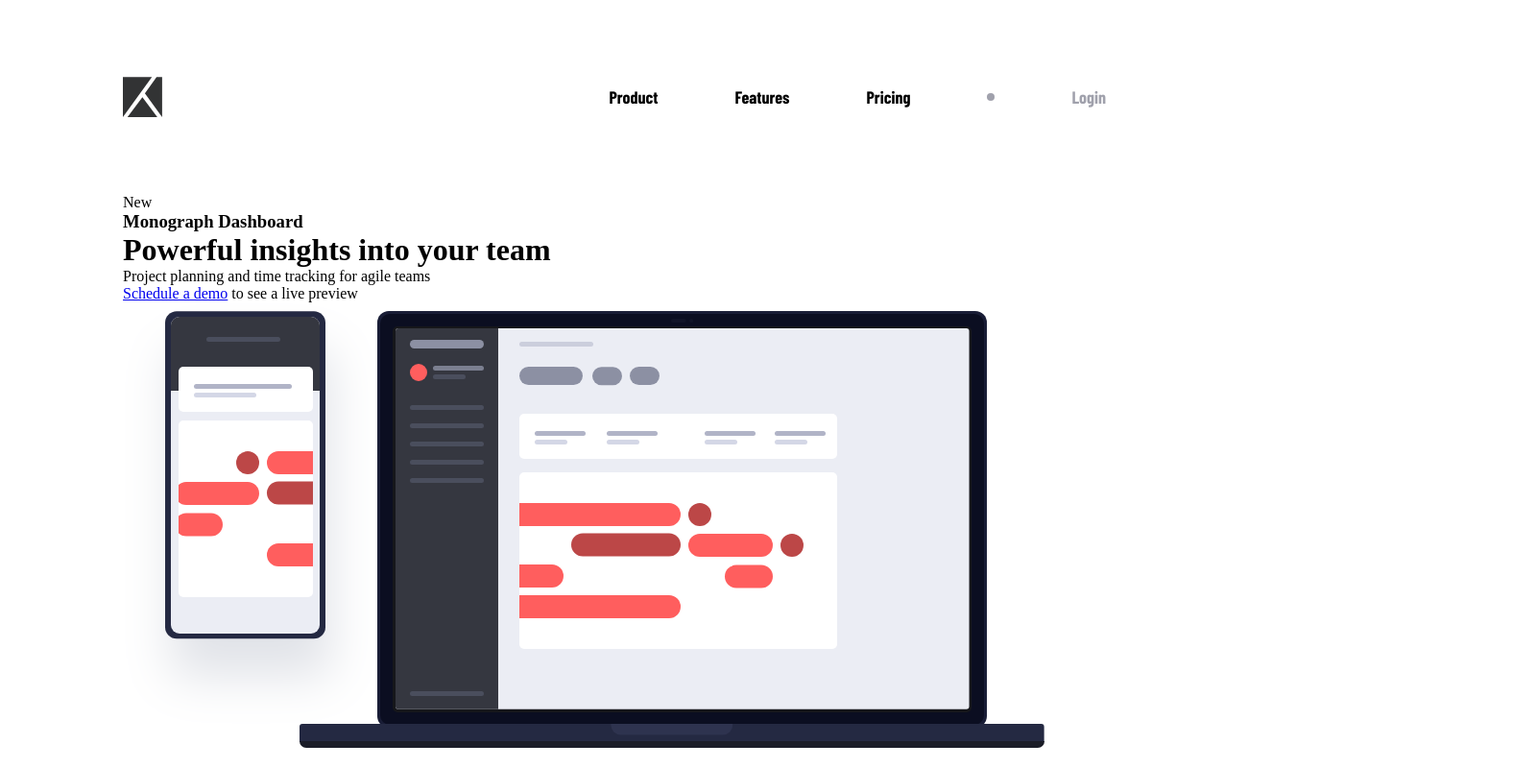
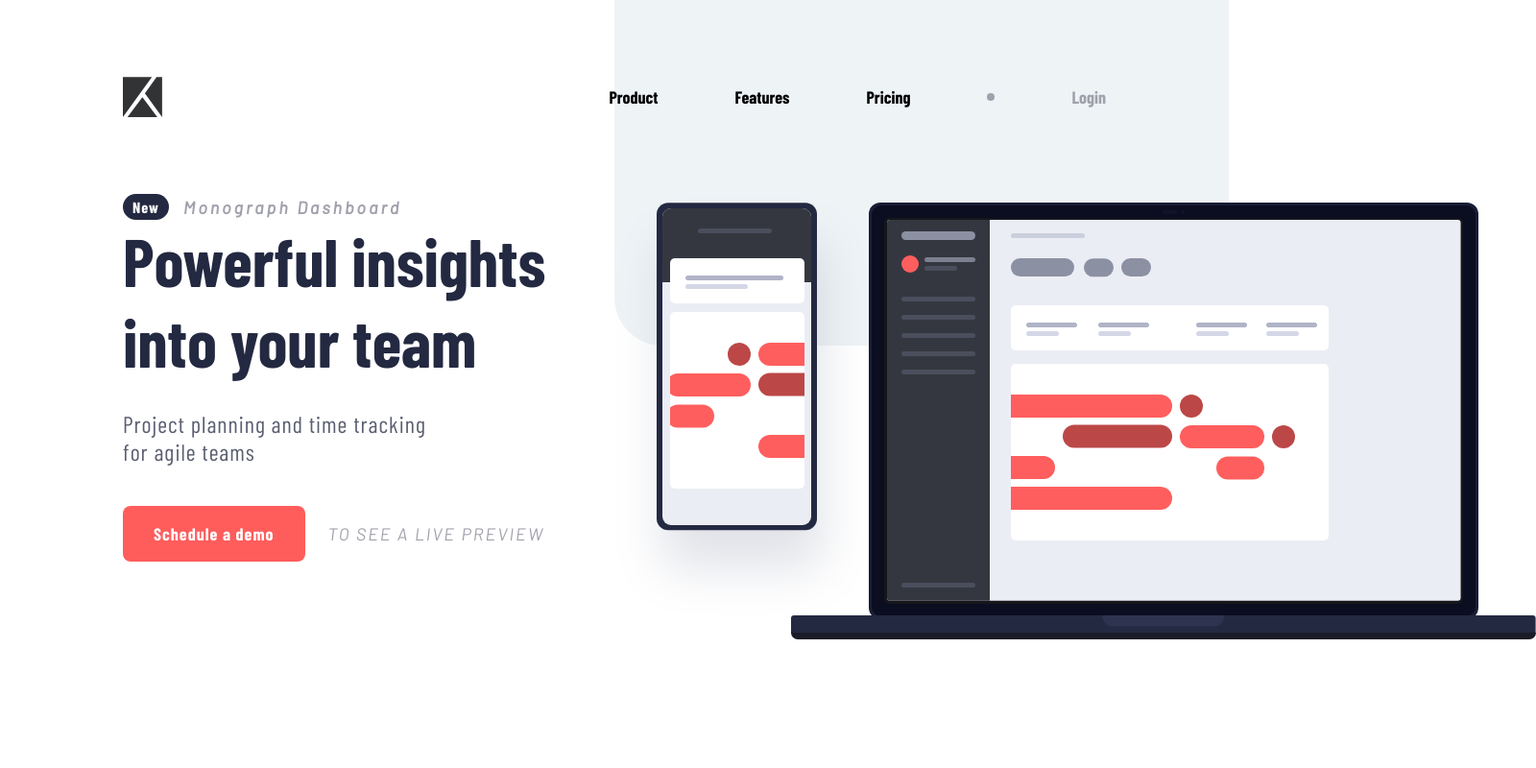
Before and after one commit to ahmedkhalilexe/project-tracking-intro-component-master, a plain HTML site: page index.html in a window 1280 px wide. Shown: the whole page at 96% size, 1600 px wide, since content can reach past the window. Drawn offline with nearby package versions, Linux system fonts and the light colour scheme.

Commit message:
added header css

```diff
--- a/index.html
+++ b/index.html
@@ -32,8 +32,14 @@
             <span>New</span>
             <h3>Monograph Dashboard</h3>
           </div>
-          <h1 class="Heading">Powerful insights into your team</h1>
-          <p>Project planning and time tracking for agile teams</p>
+          <h1 class="Heading">
+            Powerful insights <br />
+            into your team
+          </h1>
+          <p>
+            Project planning and time tracking<br />
+            for agile teams
+          </p>
           <!-- click to action buttons -->
           <div class="CTR">
             <a href="#">Schedule a demo</a>
--- a/style.css
+++ b/style.css
@@ -8,12 +8,14 @@
 }
 :root {
   --red: hsl(0, 100%, 68%);
+  --lightRed: hsla(0, 100%, 68%, 0.609);
   --veryDarkBlue: hsl(230, 29%, 20%);
   --darkGrayishBlue: hsl(230, 11%, 40%);
   --grayishBlue: hsl(231, 7%, 65%);
   --lightGrayishBlue: hsl(207, 33%, 95%);
   --barlowCondensed: "Barlow Condensed", sans-serif;
   --barlow: "Barlow", sans-serif;
+  --gap: 80px;
 }
 .container {
   width: 80vw;
@@ -31,12 +33,13 @@ nav {
   }
   & > ul {
     display: flex;
-    gap: 80px;
+    gap: var(--gap);
     & > li {
       position: relative;
       font-family: var(--barlowCondensed);
       font-weight: 700;
       font-size: 18px;
+      cursor: pointer;
       &:hover {
         &::after {
           content: "";
@@ -53,7 +56,7 @@ nav {
     & > #loginBtn {
       display: flex;
       align-items: center;
-      gap: 80px;
+      gap: var(--gap);
       color: var(--grayishBlue);
       &::before {
         display: inline-block;
@@ -63,6 +66,95 @@ nav {
         border-radius: 50%;
         background-color: var(--grayishBlue);
       }
+      &:hover {
+        &::after {
+          width: calc(100% - var(--gap) - 8px);
+          right: 0;
+          left: auto;
+        }
+      }
     }
   }
 }
+.heroContainer {
+  display: flex;
+  justify-content: space-between;
+  &::before {
+    content: "";
+    display: block;
+    z-index: -10;
+    position: absolute;
+    right: 0;
+    top: -5%;
+    width: 50%;
+    height: 50%;
+    background-color: var(--lightGrayishBlue);
+    border-radius: 0 0 0 50px;
+  }
+  & > .rightSide {
+    & > img {
+      position: absolute;
+      left: 50%;
+    }
+  }
+  & > .leftSide {
+    & > .announceHeading {
+      display: flex;
+      align-items: center;
+      gap: 15px;
+      & > span {
+        background-color: var(--veryDarkBlue);
+        padding: 4px 10px;
+        border-radius: 30px;
+        font-family: var(--barlowCondensed);
+        color: white;
+        font-weight: 700;
+        letter-spacing: 1px;
+      }
+      & > h3 {
+        font-family: var(--barlow);
+        color: var(--grayishBlue);
+        letter-spacing: 3px;
+        font-size: 18px;
+      }
+    }
+    & > h1 {
+      font-family: var(--barlowCondensed);
+      font-weight: 700;
+      font-size: 70px;
+      color: var(--veryDarkBlue);
+      margin-bottom: 30px;
+    }
+    & > p {
+      font-family: var(--barlowCondensed);
+      color: var(--darkGrayishBlue);
+      font-size: 24px;
+      letter-spacing: 1px;
+      margin-bottom: 60px;
+    }
+    & > .CTR {
+      & > a {
+        text-decoration: none;
+        padding: 18px 32px;
+        background-color: var(--red);
+        font-family: var(--barlowCondensed);
+        font-weight: 700;
+        color: white;
+        letter-spacing: 1px;
+        font-size: 18px;
+        border-radius: 8px;
+        margin-right: 20px;
+        &:hover {
+          background-color: var(--lightRed);
+        }
+      }
+      & > span {
+        text-transform: uppercase;
+        font-family: var(--barlow);
+        font-size: 18px;
+        color: var(--grayishBlue);
+        letter-spacing: 2px;
+      }
+    }
+  }
+}
```
